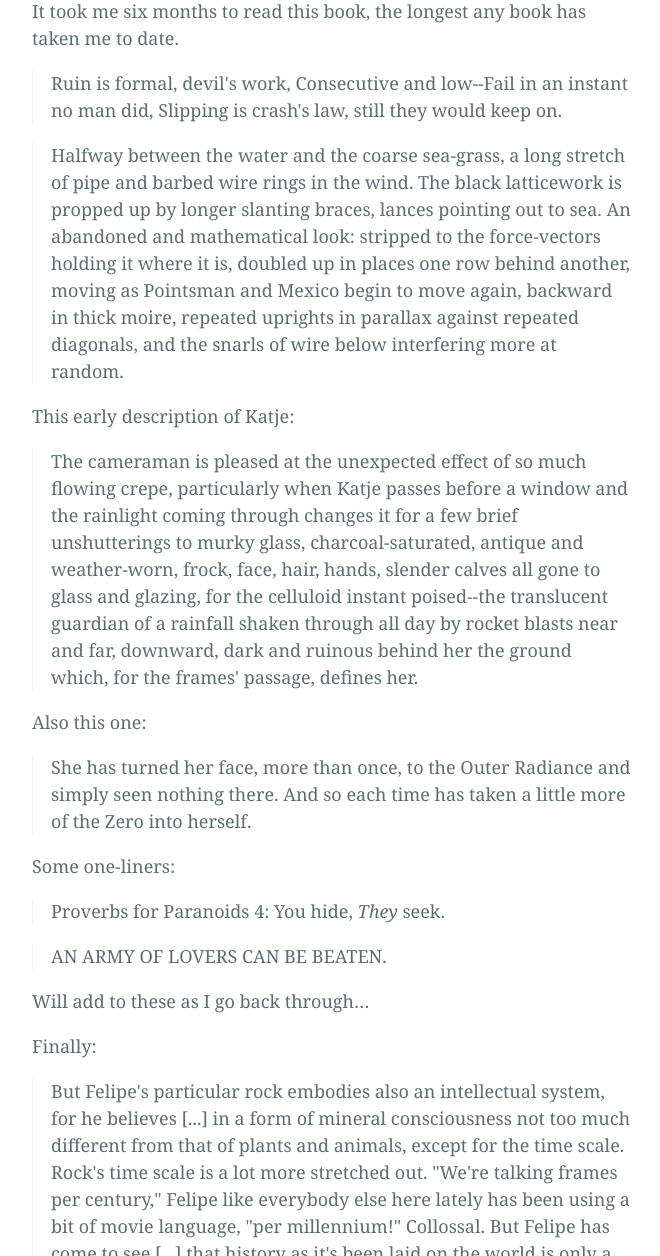
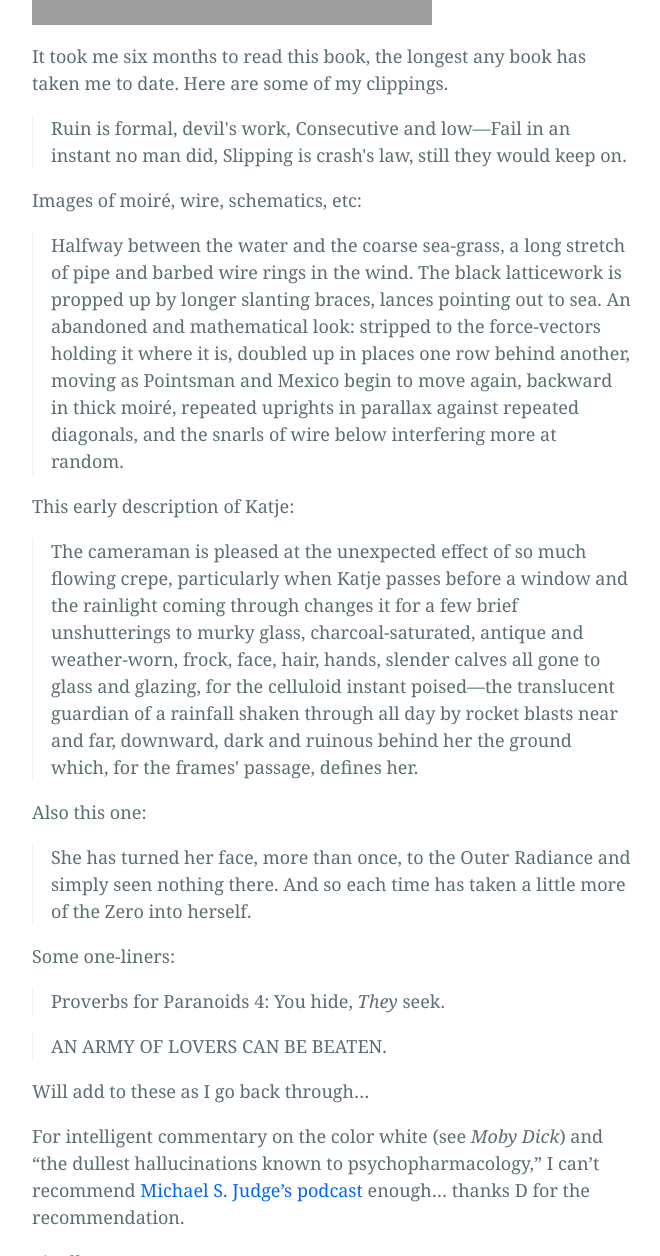
Before and after one commit to bliss-st/ss-website, a Jekyll site: the page built from _posts/2021-12-24-GR.md, in a window 1280 px wide and 1400 px high, scrolled down 533 px. Shown: the part 144-1400 px from the top of the window, without its empty margins (308-968 px from the left). Built offline with Jekyll 4.4.1, drawn with Linux system fonts in a browser that asks for light colours; our own code applies the rules of GitHub Pages for plain Markdown files; some of the changed text lies outside the part shown; grey boxes are pictures that could not be loaded.

Commit message:
Update 2021-12-24-GR.md

```diff
--- a/_posts/2021-12-24-GR.md
+++ b/_posts/2021-12-24-GR.md
@@ -1,21 +1,23 @@
----
+—-
 layout: post
 title: My Clippings from Gravity's Rainbow
 date: '2021-12-24'
 tags: [reading]
----
+—-
 
 ![bliss](/assets/rainbow.png)
 
-<p>It took me six months to read this book, the longest any book has taken me to date.</p>
+<p>It took me six months to read this book, the longest any book has taken me to date. Here are some of my clippings.</p>
 
-<blockquote>Ruin is formal, devil's work, Consecutive and low--Fail in an instant no man did, Slipping is crash's law, still they would keep on.</blockquote>
+<blockquote>Ruin is formal, devil's work, Consecutive and low—Fail in an instant no man did, Slipping is crash's law, still they would keep on.</blockquote>
 
-<blockquote>Halfway between the water and the coarse sea-grass, a long stretch of pipe and barbed wire rings in the wind. The black latticework is propped up by longer slanting braces, lances pointing out to sea. An abandoned and mathematical look: stripped to the force-vectors holding it where it is, doubled up in places one row behind another, moving as Pointsman and Mexico begin to move again, backward in thick moire, repeated uprights in parallax against repeated diagonals, and the snarls of wire below interfering more at random.</blockquote>
+Images of moiré, wire, schematics, etc:
+
+<blockquote>Halfway between the water and the coarse sea-grass, a long stretch of pipe and barbed wire rings in the wind. The black latticework is propped up by longer slanting braces, lances pointing out to sea. An abandoned and mathematical look: stripped to the force-vectors holding it where it is, doubled up in places one row behind another, moving as Pointsman and Mexico begin to move again, backward in thick moiré, repeated uprights in parallax against repeated diagonals, and the snarls of wire below interfering more at random.</blockquote>
 
 This early description of Katje:
 
-<blockquote>The cameraman is pleased at the unexpected effect of so much flowing crepe, particularly when Katje passes before a window and the rainlight coming through changes it for a few brief unshutterings to murky glass, charcoal-saturated, antique and weather-worn, frock, face, hair, hands, slender calves all gone to glass and glazing, for the celluloid instant poised--the translucent guardian of a rainfall shaken through all day by rocket blasts near and far, downward, dark and ruinous behind her the ground which, for the frames' passage, defines her.</blockquote>
+<blockquote>The cameraman is pleased at the unexpected effect of so much flowing crepe, particularly when Katje passes before a window and the rainlight coming through changes it for a few brief unshutterings to murky glass, charcoal-saturated, antique and weather-worn, frock, face, hair, hands, slender calves all gone to glass and glazing, for the celluloid instant poised—the translucent guardian of a rainfall shaken through all day by rocket blasts near and far, downward, dark and ruinous behind her the ground which, for the frames' passage, defines her.</blockquote>
 
 Also this one:
 
@@ -29,6 +31,8 @@ Some one-liners:
 
 Will add to these as I go back through...
 
+For intelligent commentary on the color white (see <em>Moby Dick</em>) and "the dullest hallucinations known to psychopharmacology," I can't recommend <a href="https://shoutengine.com/DeathIsJustAroundtheCorner/">Michael S. Judge's podcast</a> enough... thanks D for the recommendation.
+
 Finally:
 
-<blockquote>But Felipe's particular rock embodies also an intellectual system, for he believes [...] in a form of mineral consciousness not too much different from that of plants and animals, except for the time scale. Rock's time scale is a lot more stretched out. "We're talking frames per century," Felipe like everybody else here lately has been using a bit of movie language, "per millennium!" Collossal. But Felipe has come to see [...] that history as it's been laid on the world is only a fraction, an outward-and-visible fraction. That we must also look to the untold, to the silence around us, to the passage of the next rock we notice--to its aeons of history under the long and female persistence of water and air (who'll be there, once or twice per century, to trip the shutter?) down to the lowland where your paths, human and mineral, are most likely to cross...</blockquote>
+<blockquote>But Felipe's particular rock embodies also an intellectual system, for he believes [...] in a form of mineral consciousness not too much different from that of plants and animals, except for the time scale. Rock's time scale is a lot more stretched out. "We're talking frames per century," Felipe like everybody else here lately has been using a bit of movie language, "per millennium!" Colossal. But Felipe has come to see [...] that history as it's been laid on the world is only a fraction, an outward-and-visible fraction. That we must also look to the untold, to the silence around us, to the passage of the next rock we notice—to its aeons of history under the long and female persistence of water and air (who'll be there, once or twice per century, to trip the shutter?) down to the lowland where your paths, human and mineral, are most likely to cross...</blockquote>
```
